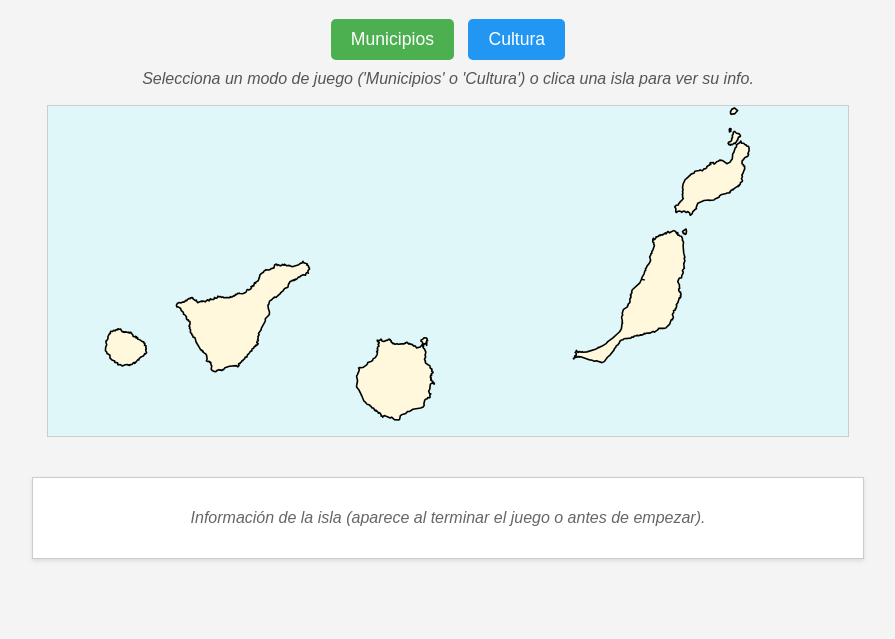
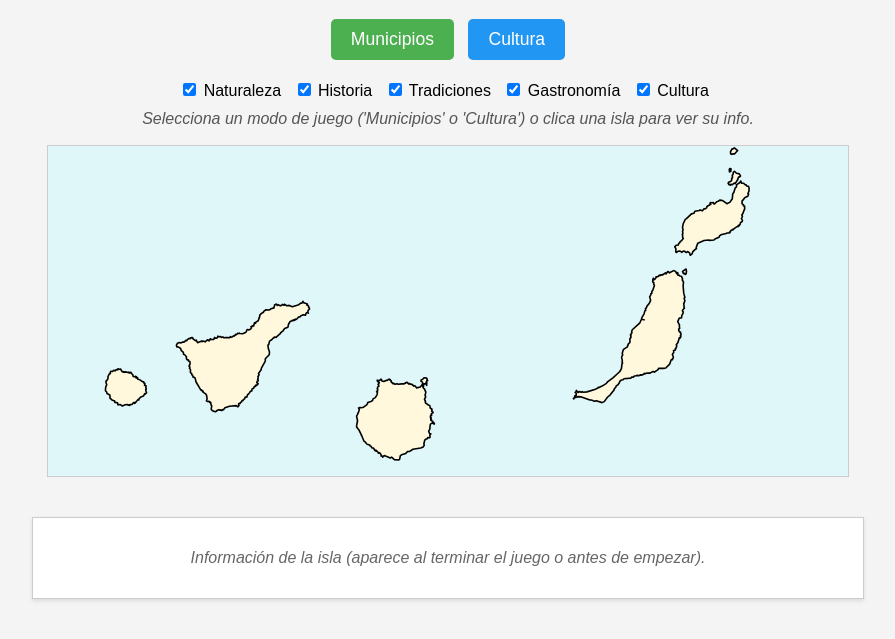
Before and after one commit to superbandura/Canarias_Municipios, a plain HTML site: page index.html in a window 1280 px wide. Shown: the part 81-720 px from the top of the page, without its empty margins (192-1087 px from the left). Drawn offline with Linux system fonts and the light colour scheme.

Commit message:
Add question categories and filtering

```diff
--- a/index.html
+++ b/index.html
@@ -14,12 +14,20 @@
     <div id="game-controls">
         <button id="municipalities-button">Municipios</button> <!-- Botón renombrado y con nuevo ID -->
         <button id="culture-button">Cultura</button>         <!-- Nuevo botón -->
+        <div id="category-selector">
+            <label><input type="checkbox" value="Naturaleza" checked name="category"> Naturaleza</label>
+            <label><input type="checkbox" value="Historia" checked name="category"> Historia</label>
+            <label><input type="checkbox" value="Tradiciones" checked name="category"> Tradiciones</label>
+            <label><input type="checkbox" value="Gastronomía" checked name="category"> Gastronomía</label>
+            <label><input type="checkbox" value="Cultura" checked name="category"> Cultura</label>
+        </div>
         <div id="game-status">Selecciona un modo de juego o clica una isla para ver su info.</div> <!-- Mensaje inicial actualizado -->
     </div>
 
     <div id="item-display" class="hidden"> <!-- ID cambiado para ser más genérico -->
         <p id="item-type-label">---</p> <!-- Para "Municipio:" o "Pregunta:" -->
         <h2 id="item-name-or-question">---</h2> <!-- Para el nombre del municipio o la pregunta -->
+        <p id="question-category" class="hidden"></p>
     </div>
 
     <!-- El Mapa -->
--- a/questions.json
+++ b/questions.json
@@ -1,72 +1,72 @@
 [
-  {"question": "¿En qué isla se encuentra el árbol Garoé, sagrado para los bimbaches?", "islandId": "el-hierro"},
-  {"question": "¿Qué isla es conocida por su lucha por la sostenibilidad y el objetivo de ser 100% autosuficiente con energías renovables?", "islandId": "el-hierro"},
-  {"question": "¿En qué isla se celebra la Bajada de la Virgen de los Reyes cada cuatro años?", "islandId": "el-hierro"},
-  {"question": "¿Qué isla fue considerada durante siglos el \"Fin del Mundo\" occidental, marcando el meridiano cero?", "islandId": "el-hierro"},
-  {"question": "¿Dónde se practica la tradicional lucha del garrote, herencia de los antiguos aborígenes?", "islandId": "el-hierro"},
-  {"question": "¿Qué isla es famosa por sus sabinas retorcidas por el viento?", "islandId": "el-hierro"},
-  {"question": "¿En qué isla se encuentra el Centro de Interpretación Vulcanológico, debido a su reciente actividad volcánica submarina?", "islandId": "el-hierro"},
-  {"question": "¿Qué isla tiene una Reserva Marina, La Restinga, de gran importancia para el buceo?", "islandId": "el-hierro"},
-  {"question": "¿En qué isla se elabora un queso ahumado tradicional con denominación de origen?", "islandId": "el-hierro"},
-  {"question": "¿Qué isla es la más pequeña y occidental del archipiélago canario?", "islandId": "el-hierro"},
-  {"question": "¿En qué isla se celebra la Danza de los Enanos durante las Fiestas Lustrales de la Bajada de la Virgen de las Nieves?", "islandId": "la-palma"},
-  {"question": "¿Qué isla es conocida como \"La Isla Bonita\" por su exuberante vegetación y paisajes?", "islandId": "la-palma"},
-  {"question": "¿Dónde se encuentra el Observatorio del Roque de los Muchachos?", "islandId": "la-palma"},
-  {"question": "¿En qué isla se produjo la erupción volcánica de Cumbre Vieja en 2021?", "islandId": "la-palma"},
-  {"question": "¿Qué isla es famosa por sus puros artesanales, herencia de la emigración a Cuba?", "islandId": "la-palma"},
-  {"question": "¿En qué isla se encuentra el Parque Nacional de la Caldera de Taburiente?", "islandId": "la-palma"},
-  {"question": "¿Qué isla celebra \"Los Indianos\", una parodia carnavalesca del regreso de los emigrantes de América?", "islandId": "la-palma"},
-  {"question": "¿Dónde se pueden encontrar ejemplos de arquitectura tradicional con balcones de madera ricamente decorados?", "islandId": "la-palma"},
-  {"question": "¿Qué isla es un importante centro de senderismo con una extensa red de caminos reales?", "islandId": "la-palma"},
-  {"question": "¿En qué isla se encuentra el Bosque de Los Tilos, una importante reserva de laurisilva?", "islandId": "la-palma"},
-  {"question": "¿En qué isla se practica el Silbo Gomero, un lenguaje silbado Patrimonio de la Humanidad?", "islandId": "la-gomera"},
-  {"question": "¿Dónde se encuentra el Parque Nacional de Garajonay, famoso por su bosque de laurisilva?", "islandId": "la-gomera"},
-  {"question": "¿Qué isla fue la última escala de Cristóbal Colón antes de partir hacia América en 1492?", "islandId": "la-gomera"},
-  {"question": "¿En qué isla es tradicional el \"almogrote\", una pasta picante a base de queso curado?", "islandId": "la-gomera"},
-  {"question": "¿Qué isla es conocida por sus abruptos barrancos y paisajes volcánicos ancestrales?", "islandId": "la-gomera"},
-  {"question": "¿Dónde se celebra la Bajada de la Virgen de Guadalupe cada cinco años?", "islandId": "la-gomera"},
-  {"question": "¿Qué isla tiene una tradición musical rica en chácaras y tambores?", "islandId": "la-gomera"},
-  {"question": "¿En qué isla se encuentra el Monumento Natural de Los Órganos?", "islandId": "la-gomera"},
-  {"question": "¿Qué isla es famosa por su miel de palma, obtenida de la savia de la palmera canaria?", "islandId": "la-gomera"},
-  {"question": "¿Desde qué isla partió Beatriz de Bobadilla, figura histórica ligada a la conquista?", "islandId": "la-gomera"},
-  {"question": "¿En qué isla se encuentra el Teide, el pico más alto de España?", "islandId": "tenerife"},
-  {"question": "¿Dónde se celebra uno de los carnavales más famosos del mundo, el Carnaval de Santa Cruz?", "islandId": "tenerife"},
-  {"question": "¿Qué isla alberga la ciudad de San Cristóbal de La Laguna, Patrimonio de la Humanidad?", "islandId": "tenerife"},
-  {"question": "¿En qué isla lucharon los guanches, liderados por menceyes como Bencomo?", "islandId": "tenerife"},
-  {"question": "¿Qué isla es la más poblada del archipiélago canario?", "islandId": "tenerife"},
-  {"question": "¿Dónde se encuentran los Acantilados de Los Gigantes?", "islandId": "tenerife"},
-  {"question": "¿En qué isla se originó la leyenda de la Cueva del Viento, uno de los tubos volcánicos más largos del mundo?", "islandId": "tenerife"},
-  {"question": "¿Qué isla es conocida por sus \"guachinches\"?", "islandId": "tenerife"},
-  {"question": "¿Dónde tuvo lugar la Batalla de Acentejo, una importante victoria guanche?", "islandId": "tenerife"},
-  {"question": "¿En qué isla se encuentra el Auditorio de Tenerife, obra de Santiago Calatrava?", "islandId": "tenerife"},
-  {"question": "¿En qué isla se encuentran las Dunas de Maspalomas?", "islandId": "gran-canaria"},
-  {"question": "¿Dónde se celebra el Carnaval de Las Palmas, conocido por su Gala Drag Queen?", "islandId": "gran-canaria"},
-  {"question": "¿Qué isla es a menudo descrita como un \"continente en miniatura\"?", "islandId": "gran-canaria"},
-  {"question": "¿En qué isla se encuentra el Roque Nublo, un monolito volcánico emblemático?", "islandId": "gran-canaria"},
-  {"question": "¿Dónde se pueden visitar yacimientos como la Cueva Pintada de Gáldar?", "islandId": "gran-canaria"},
-  {"question": "¿Qué isla fue foco de la conquista, con figuras como Tenesor Semidán (Fernando Guanarteme)?", "islandId": "gran-canaria"},
-  {"question": "¿En qué isla se celebra la Fiesta de la Rama en Agaete?", "islandId": "gran-canaria"},
-  {"question": "¿Qué isla es conocida por su producción de plátanos y tomates de exportación?", "islandId": "gran-canaria"},
-  {"question": "¿Dónde se encuentra el barrio histórico de Vegueta en su capital?", "islandId": "gran-canaria"},
-  {"question": "¿En qué isla es tradicional el \"sancocho canario\"?", "islandId": "gran-canaria"},
-  {"question": "¿Qué isla es conocida como \"la playa de Canarias\" por sus extensas playas de arena dorada?", "islandId": "fuerteventura"},
-  {"question": "¿En qué isla se practica tradicionalmente el juego del palo canario?", "islandId": "fuerteventura"},
-  {"question": "¿Dónde se encuentra el Parque Natural de Corralejo, con sus dunas e Isla de Lobos?", "islandId": "fuerteventura"},
-  {"question": "¿Qué isla es un destino mundialmente famoso para el windsurf y el kitesurf?", "islandId": "fuerteventura"},
-  {"question": "¿En qué isla se produce el queso majorero, con Denominación de Origen?", "islandId": "fuerteventura"},
-  {"question": "¿Qué isla fue lugar de destierro para Miguel de Unamuno?", "islandId": "fuerteventura"},
-  {"question": "¿Dónde se encuentra la Montaña de Tindaya, sagrada por los majos?", "islandId": "fuerteventura"},
-  {"question": "¿Qué isla es la más antigua geológicamente del archipiélago?", "islandId": "fuerteventura"},
-  {"question": "¿En qué isla se pueden ver molinos de viento tradicionales?", "islandId": "fuerteventura"},
-  {"question": "¿Qué isla, junto con Lanzarote, forma parte de una Reserva de la Biosfera desde 2009?", "islandId": "fuerteventura"},
-  {"question": "¿En qué isla dejó una profunda huella el artista César Manrique?", "islandId": "lanzarote"},
-  {"question": "¿Dónde se encuentra el Parque Nacional de Timanfaya o \"Montañas del Fuego\"?", "islandId": "lanzarote"},
-  {"question": "¿Qué isla es famosa por su paisaje volcánico único de erupciones del siglo XVIII?", "islandId": "lanzarote"},
-  {"question": "¿En qué isla se cultivan vides en hoyos cónicos en ceniza volcánica (picón)?", "islandId": "lanzarote"},
-  {"question": "¿Dónde se pueden visitar los Jameos del Agua y la Cueva de los Verdes?", "islandId": "lanzarote"},
-  {"question": "¿Qué isla es conocida por sus casas blancas con carpintería verde o azul?", "islandId": "lanzarote"},
-  {"question": "¿En qué isla se encuentra el Jardín de Cactus, creación de César Manrique?", "islandId": "lanzarote"},
-  {"question": "¿Qué isla, junto con el Archipiélago Chinijo, es Reserva de la Biosfera desde 1993?", "islandId": "lanzarote"},
-  {"question": "¿Desde qué isla se pueden realizar excursiones a La Graciosa?", "islandId": "lanzarote"},
-  {"question": "¿En qué isla se celebra la festividad de Nuestra Señora de los Dolores (o de los Volcanes)?", "islandId": "lanzarote"}
+  {"question": "¿En qué isla se encuentra el árbol Garoé, sagrado para los bimbaches?", "islandId": "el-hierro", "category": "Naturaleza"},
+  {"question": "¿Qué isla es conocida por su lucha por la sostenibilidad y el objetivo de ser 100% autosuficiente con energías renovables?", "islandId": "el-hierro", "category": "Naturaleza"},
+  {"question": "¿En qué isla se celebra la Bajada de la Virgen de los Reyes cada cuatro años?", "islandId": "el-hierro", "category": "Tradiciones"},
+  {"question": "¿Qué isla fue considerada durante siglos el \"Fin del Mundo\" occidental, marcando el meridiano cero?", "islandId": "el-hierro", "category": "Historia"},
+  {"question": "¿Dónde se practica la tradicional lucha del garrote, herencia de los antiguos aborígenes?", "islandId": "el-hierro", "category": "Tradiciones"},
+  {"question": "¿Qué isla es famosa por sus sabinas retorcidas por el viento?", "islandId": "el-hierro", "category": "Naturaleza"},
+  {"question": "¿En qué isla se encuentra el Centro de Interpretación Vulcanológico, debido a su reciente actividad volcánica submarina?", "islandId": "el-hierro", "category": "Naturaleza"},
+  {"question": "¿Qué isla tiene una Reserva Marina, La Restinga, de gran importancia para el buceo?", "islandId": "el-hierro", "category": "Naturaleza"},
+  {"question": "¿En qué isla se elabora un queso ahumado tradicional con denominación de origen?", "islandId": "el-hierro", "category": "Gastronomía"},
+  {"question": "¿Qué isla es la más pequeña y occidental del archipiélago canario?", "islandId": "el-hierro", "category": "Naturaleza"},
+  {"question": "¿En qué isla se celebra la Danza de los Enanos durante las Fiestas Lustrales de la Bajada de la Virgen de las Nieves?", "islandId": "la-palma", "category": "Tradiciones"},
+  {"question": "¿Qué isla es conocida como \"La Isla Bonita\" por su exuberante vegetación y paisajes?", "islandId": "la-palma", "category": "Naturaleza"},
+  {"question": "¿Dónde se encuentra el Observatorio del Roque de los Muchachos?", "islandId": "la-palma", "category": "Cultura"},
+  {"question": "¿En qué isla se produjo la erupción volcánica de Cumbre Vieja en 2021?", "islandId": "la-palma", "category": "Naturaleza"},
+  {"question": "¿Qué isla es famosa por sus puros artesanales, herencia de la emigración a Cuba?", "islandId": "la-palma", "category": "Tradiciones"},
+  {"question": "¿En qué isla se encuentra el Parque Nacional de la Caldera de Taburiente?", "islandId": "la-palma", "category": "Naturaleza"},
+  {"question": "¿Qué isla celebra \"Los Indianos\", una parodia carnavalesca del regreso de los emigrantes de América?", "islandId": "la-palma", "category": "Tradiciones"},
+  {"question": "¿Dónde se pueden encontrar ejemplos de arquitectura tradicional con balcones de madera ricamente decorados?", "islandId": "la-palma", "category": "Cultura"},
+  {"question": "¿Qué isla es un importante centro de senderismo con una extensa red de caminos reales?", "islandId": "la-palma", "category": "Naturaleza"},
+  {"question": "¿En qué isla se encuentra el Bosque de Los Tilos, una importante reserva de laurisilva?", "islandId": "la-palma", "category": "Naturaleza"},
+  {"question": "¿En qué isla se practica el Silbo Gomero, un lenguaje silbado Patrimonio de la Humanidad?", "islandId": "la-gomera", "category": "Tradiciones"},
+  {"question": "¿Dónde se encuentra el Parque Nacional de Garajonay, famoso por su bosque de laurisilva?", "islandId": "la-gomera", "category": "Naturaleza"},
+  {"question": "¿Qué isla fue la última escala de Cristóbal Colón antes de partir hacia América en 1492?", "islandId": "la-gomera", "category": "Historia"},
+  {"question": "¿En qué isla es tradicional el \"almogrote\", una pasta picante a base de queso curado?", "islandId": "la-gomera", "category": "Gastronomía"},
+  {"question": "¿Qué isla es conocida por sus abruptos barrancos y paisajes volcánicos ancestrales?", "islandId": "la-gomera", "category": "Naturaleza"},
+  {"question": "¿Dónde se celebra la Bajada de la Virgen de Guadalupe cada cinco años?", "islandId": "la-gomera", "category": "Tradiciones"},
+  {"question": "¿Qué isla tiene una tradición musical rica en chácaras y tambores?", "islandId": "la-gomera", "category": "Tradiciones"},
+  {"question": "¿En qué isla se encuentra el Monumento Natural de Los Órganos?", "islandId": "la-gomera", "category": "Naturaleza"},
+  {"question": "¿Qué isla es famosa por su miel de palma, obtenida de la savia de la palmera canaria?", "islandId": "la-gomera", "category": "Gastronomía"},
+  {"question": "¿Desde qué isla partió Beatriz de Bobadilla, figura histórica ligada a la conquista?", "islandId": "la-gomera", "category": "Historia"},
+  {"question": "¿En qué isla se encuentra el Teide, el pico más alto de España?", "islandId": "tenerife", "category": "Naturaleza"},
+  {"question": "¿Dónde se celebra uno de los carnavales más famosos del mundo, el Carnaval de Santa Cruz?", "islandId": "tenerife", "category": "Tradiciones"},
+  {"question": "¿Qué isla alberga la ciudad de San Cristóbal de La Laguna, Patrimonio de la Humanidad?", "islandId": "tenerife", "category": "Historia"},
+  {"question": "¿En qué isla lucharon los guanches, liderados por menceyes como Bencomo?", "islandId": "tenerife", "category": "Historia"},
+  {"question": "¿Qué isla es la más poblada del archipiélago canario?", "islandId": "tenerife", "category": "Naturaleza"},
+  {"question": "¿Dónde se encuentran los Acantilados de Los Gigantes?", "islandId": "tenerife", "category": "Naturaleza"},
+  {"question": "¿En qué isla se originó la leyenda de la Cueva del Viento, uno de los tubos volcánicos más largos del mundo?", "islandId": "tenerife", "category": "Naturaleza"},
+  {"question": "¿Qué isla es conocida por sus \"guachinches\"?", "islandId": "tenerife", "category": "Gastronomía"},
+  {"question": "¿Dónde tuvo lugar la Batalla de Acentejo, una importante victoria guanche?", "islandId": "tenerife", "category": "Historia"},
+  {"question": "¿En qué isla se encuentra el Auditorio de Tenerife, obra de Santiago Calatrava?", "islandId": "tenerife", "category": "Cultura"},
+  {"question": "¿En qué isla se encuentran las Dunas de Maspalomas?", "islandId": "gran-canaria", "category": "Naturaleza"},
+  {"question": "¿Dónde se celebra el Carnaval de Las Palmas, conocido por su Gala Drag Queen?", "islandId": "gran-canaria", "category": "Tradiciones"},
+  {"question": "¿Qué isla es a menudo descrita como un \"continente en miniatura\"?", "islandId": "gran-canaria", "category": "Naturaleza"},
+  {"question": "¿En qué isla se encuentra el Roque Nublo, un monolito volcánico emblemático?", "islandId": "gran-canaria", "category": "Naturaleza"},
+  {"question": "¿Dónde se pueden visitar yacimientos como la Cueva Pintada de Gáldar?", "islandId": "gran-canaria", "category": "Historia"},
+  {"question": "¿Qué isla fue foco de la conquista, con figuras como Tenesor Semidán (Fernando Guanarteme)?", "islandId": "gran-canaria", "category": "Historia"},
+  {"question": "¿En qué isla se celebra la Fiesta de la Rama en Agaete?", "islandId": "gran-canaria", "category": "Tradiciones"},
+  {"question": "¿Qué isla es conocida por su producción de plátanos y tomates de exportación?", "islandId": "gran-canaria", "category": "Naturaleza"},
+  {"question": "¿Dónde se encuentra el barrio histórico de Vegueta en su capital?", "islandId": "gran-canaria", "category": "Historia"},
+  {"question": "¿En qué isla es tradicional el \"sancocho canario\"?", "islandId": "gran-canaria", "category": "Gastronomía"},
+  {"question": "¿Qué isla es conocida como \"la playa de Canarias\" por sus extensas playas de arena dorada?", "islandId": "fuerteventura", "category": "Naturaleza"},
+  {"question": "¿En qué isla se practica tradicionalmente el juego del palo canario?", "islandId": "fuerteventura", "category": "Tradiciones"},
+  {"question": "¿Dónde se encuentra el Parque Natural de Corralejo, con sus dunas e Isla de Lobos?", "islandId": "fuerteventura", "category": "Naturaleza"},
+  {"question": "¿Qué isla es un destino mundialmente famoso para el windsurf y el kitesurf?", "islandId": "fuerteventura", "category": "Naturaleza"},
+  {"question": "¿En qué isla se produce el queso majorero, con Denominación de Origen?", "islandId": "fuerteventura", "category": "Gastronomía"},
+  {"question": "¿Qué isla fue lugar de destierro para Miguel de Unamuno?", "islandId": "fuerteventura", "category": "Historia"},
+  {"question": "¿Dónde se encuentra la Montaña de Tindaya, sagrada por los majos?", "islandId": "fuerteventura", "category": "Naturaleza"},
+  {"question": "¿Qué isla es la más antigua geológicamente del archipiélago?", "islandId": "fuerteventura", "category": "Naturaleza"},
+  {"question": "¿En qué isla se pueden ver molinos de viento tradicionales?", "islandId": "fuerteventura", "category": "Tradiciones"},
+  {"question": "¿Qué isla, junto con Lanzarote, forma parte de una Reserva de la Biosfera desde 2009?", "islandId": "fuerteventura", "category": "Naturaleza"},
+  {"question": "¿En qué isla dejó una profunda huella el artista César Manrique?", "islandId": "lanzarote", "category": "Cultura"},
+  {"question": "¿Dónde se encuentra el Parque Nacional de Timanfaya o \"Montañas del Fuego\"?", "islandId": "lanzarote", "category": "Naturaleza"},
+  {"question": "¿Qué isla es famosa por su paisaje volcánico único de erupciones del siglo XVIII?", "islandId": "lanzarote", "category": "Naturaleza"},
+  {"question": "¿En qué isla se cultivan vides en hoyos cónicos en ceniza volcánica (picón)?", "islandId": "lanzarote", "category": "Gastronomía"},
+  {"question": "¿Dónde se pueden visitar los Jameos del Agua y la Cueva de los Verdes?", "islandId": "lanzarote", "category": "Naturaleza"},
+  {"question": "¿Qué isla es conocida por sus casas blancas con carpintería verde o azul?", "islandId": "lanzarote", "category": "Cultura"},
+  {"question": "¿En qué isla se encuentra el Jardín de Cactus, creación de César Manrique?", "islandId": "lanzarote", "category": "Cultura"},
+  {"question": "¿Qué isla, junto con el Archipiélago Chinijo, es Reserva de la Biosfera desde 1993?", "islandId": "lanzarote", "category": "Naturaleza"},
+  {"question": "¿Desde qué isla se pueden realizar excursiones a La Graciosa?", "islandId": "lanzarote", "category": "Naturaleza"},
+  {"question": "¿En qué isla se celebra la festividad de Nuestra Señora de los Dolores (o de los Volcanes)?", "islandId": "lanzarote", "category": "Tradiciones"}
 ]
--- a/script.js
+++ b/script.js
@@ -18,6 +18,8 @@ document.addEventListener('DOMContentLoaded', async () => {
     const infoPopulation = document.getElementById('info-population');
     const infoBoxIntro = document.querySelector('#info-box p:first-child');
     const islandPaths = svgMap.querySelectorAll('path[id]');
+    const categoryCheckboxes = document.querySelectorAll('#category-selector input[type="checkbox"]');
+    const questionCategoryEl = document.getElementById('question-category');
 
     // --- Datos de Información de Islas (sin cambios) ---
     const islandData = {
@@ -117,14 +119,20 @@ document.addEventListener('DOMContentLoaded', async () => {
         isPlaying = true;
         score = 0;
         roundsPlayed = 0;
+        questionCategoryEl.textContent = '';
 
         let sourceArray;
         if (currentGameMode === 'municipalities') {
             sourceArray = [...allMunicipalities];
             itemTypeLabelEl.textContent = "Municipio:";
+            questionCategoryEl.classList.add('hidden');
         } else if (currentGameMode === 'culture') {
-            sourceArray = [...allCulturalQuestions];
+            const selectedCategories = Array.from(categoryCheckboxes)
+                .filter(cb => cb.checked)
+                .map(cb => cb.value);
+            sourceArray = allCulturalQuestions.filter(q => selectedCategories.includes(q.category));
             itemTypeLabelEl.textContent = "Pregunta Cultural:";
+            questionCategoryEl.classList.remove('hidden');
         } else {
             console.error("Modo de juego desconocido:", currentGameMode);
             return;
@@ -185,8 +193,10 @@ document.addEventListener('DOMContentLoaded', async () => {
 
             if (currentGameMode === 'municipalities') {
                 itemNameOrQuestionEl.textContent = currentItem.name;
+                questionCategoryEl.textContent = '';
             } else if (currentGameMode === 'culture') {
                 itemNameOrQuestionEl.textContent = currentItem.question;
+                questionCategoryEl.textContent = `Categoría: ${currentItem.category}`;
             }
 
             gameStatus.textContent = `Ronda ${roundsPlayed} de ${actualTotalRounds}. Haz clic en la isla correcta.`;
@@ -208,6 +218,7 @@ document.addEventListener('DOMContentLoaded', async () => {
         const actualTotalRounds = parseInt(scoreTotalRoundsEl.textContent, 10);
         gameStatus.textContent = `${message} Tu puntuación final es ${score} de ${actualTotalRounds} en modo ${currentGameMode}. Selecciona un modo de juego o clica una isla para ver su info.`;
         itemDisplay.classList.add('hidden');
+        questionCategoryEl.classList.add('hidden');
         infoBox.classList.remove('hidden');
         displayIslandInfo(null);
 
@@ -291,6 +302,7 @@ document.addEventListener('DOMContentLoaded', async () => {
     // --- Inicialización UI ---
     itemDisplay.classList.add('hidden');
     scoreDisplay.classList.add('hidden');
+    questionCategoryEl.classList.add('hidden');
     infoBox.classList.remove('hidden');
     displayIslandInfo(null);
     gameStatus.textContent = "Selecciona un modo de juego ('Municipios' o 'Cultura') o clica una isla para ver su info."; // Mensaje inicial actualizado
--- a/style.css
+++ b/style.css
@@ -46,6 +46,18 @@ h1 {
 #culture-button:disabled {
     background-color: #cccccc;
     cursor: not-allowed;
+}
+
+#category-selector {
+    margin: 10px 0;
+}
+#category-selector label {
+    margin-right: 8px;
+}
+#question-category {
+    margin-top: 5px;
+    font-style: italic;
+    color: #555;
 }
 
 
```
